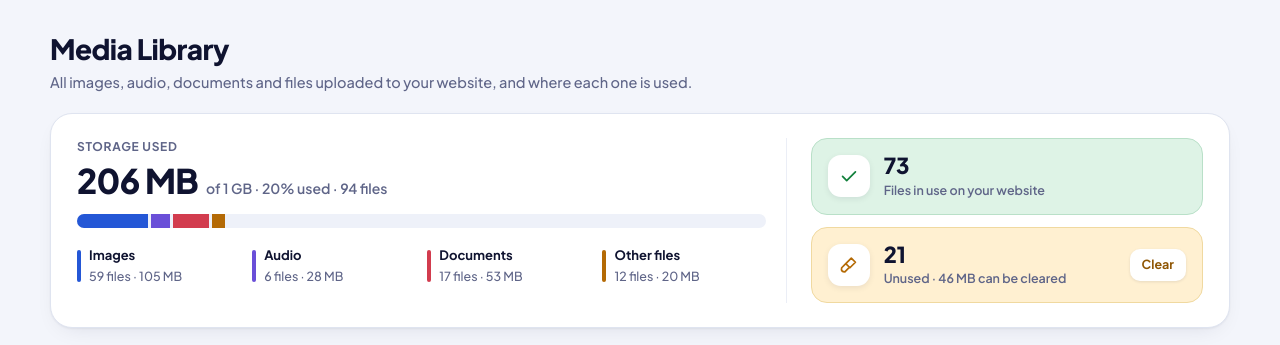
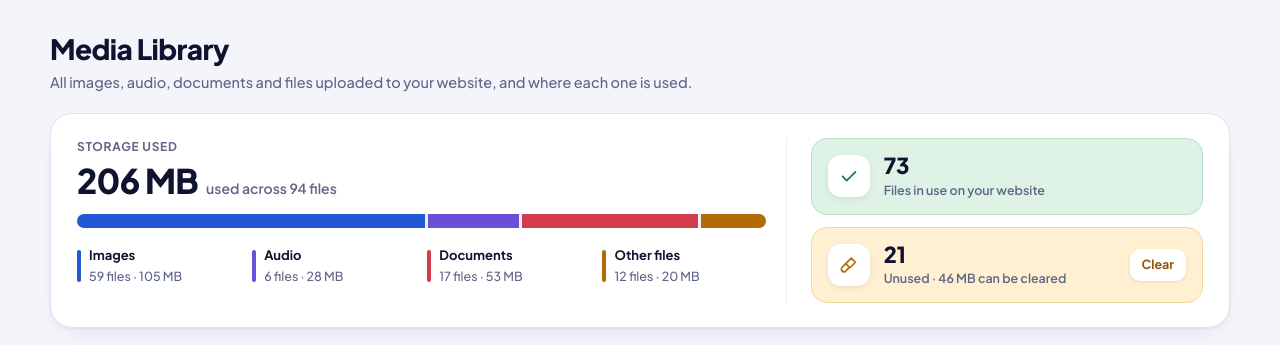
Before and after one commit to VIDYAOne-Dev2/test.github.io, a plain HTML site: page media-library.html in a window 1280 px wide. Shown: the top 345 px of the page. Drawn offline with Linux system fonts and the light colour scheme.

Commit message:
Update media-library.html

```diff
--- a/media-library.html
+++ b/media-library.html
@@ -535,9 +535,9 @@ td.n { color: var(--text); white-space: nowrap; font-weight: 500; }
   function renderOver() {
     var tot = total(), by = { image: 0, audio: 0, doc: 0, other: 0 }, cnt = { image: 0, audio: 0, doc: 0, other: 0 }, un = [], inUse = 0, unSize = 0;
     files.forEach(function (f) { by[f.c] += f.s; cnt[f.c]++; if (unused(f)) { un.push(f); unSize += f.s; } else inUse++; });
-    var pct = function (b) { return Math.max(0.6, b / QUOTA * 100).toFixed(2) + "%"; };
+    var pct = function (b) { return (tot ? b / tot * 100 : 0).toFixed(2) + "%"; };
     $("over").innerHTML =
-      '<div class="storage"><div class="lbl">Storage used</div><div class="big"><b>' + size(tot) + "</b><span>of " + size(QUOTA) + " · " + Math.round(tot / QUOTA * 100) + "% used · " + plural(files.length, "file") + '</span></div>' +
+      '<div class="storage"><div class="lbl">Storage used</div><div class="big"><b>' + size(tot) + "</b><span>used across " + plural(files.length, "file") + '</span></div>' +
       '<div class="bar" role="img" aria-label="Storage by file type">' + Object.keys(CATS).map(function (k) { return '<i class="c-' + k + '" style="width:' + pct(by[k]) + '" title="' + CATS[k] + '"></i>'; }).join("") + "</div>" +
       '<div class="legend">' + Object.keys(CATS).map(function (k) { return '<div class="lg c-' + k + '"><b>' + CATS[k] + "</b><span>" + plural(cnt[k], "file") + " · " + size(by[k]) + "</span></div>"; }).join("") + "</div></div>" +
       '<div class="usage"><div class="ub in"><span class="ic">' + I(P.check, 22) + '</span><div class="t"><b>' + inUse + "</b><span>Files in use on your website</span></div></div>" +
```
